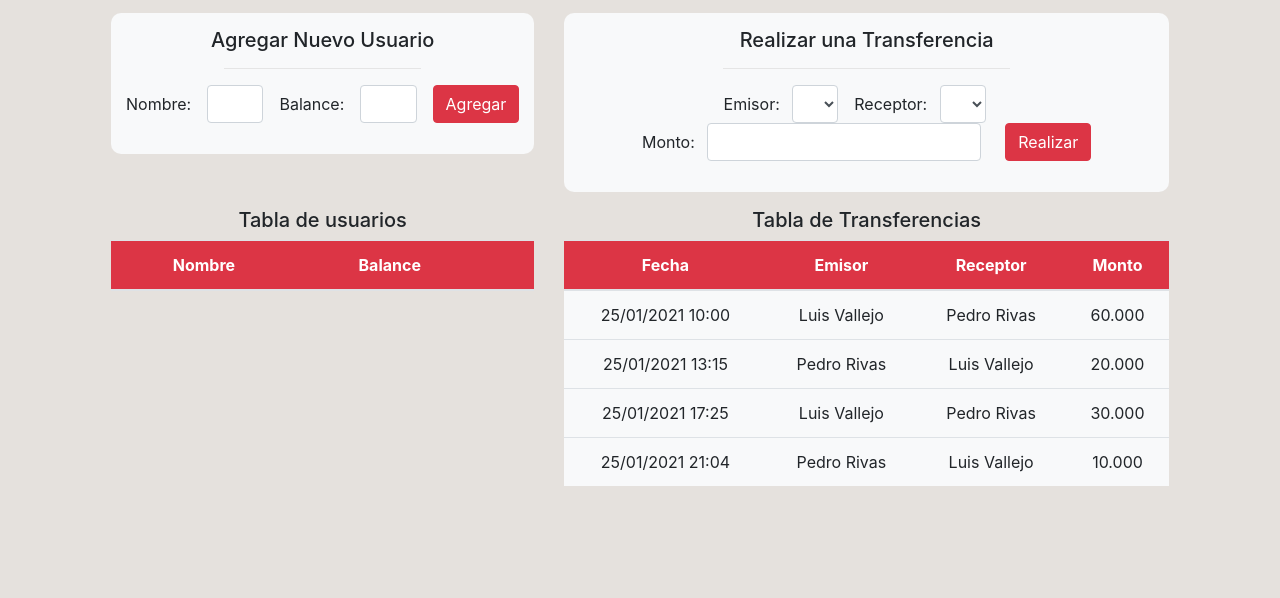
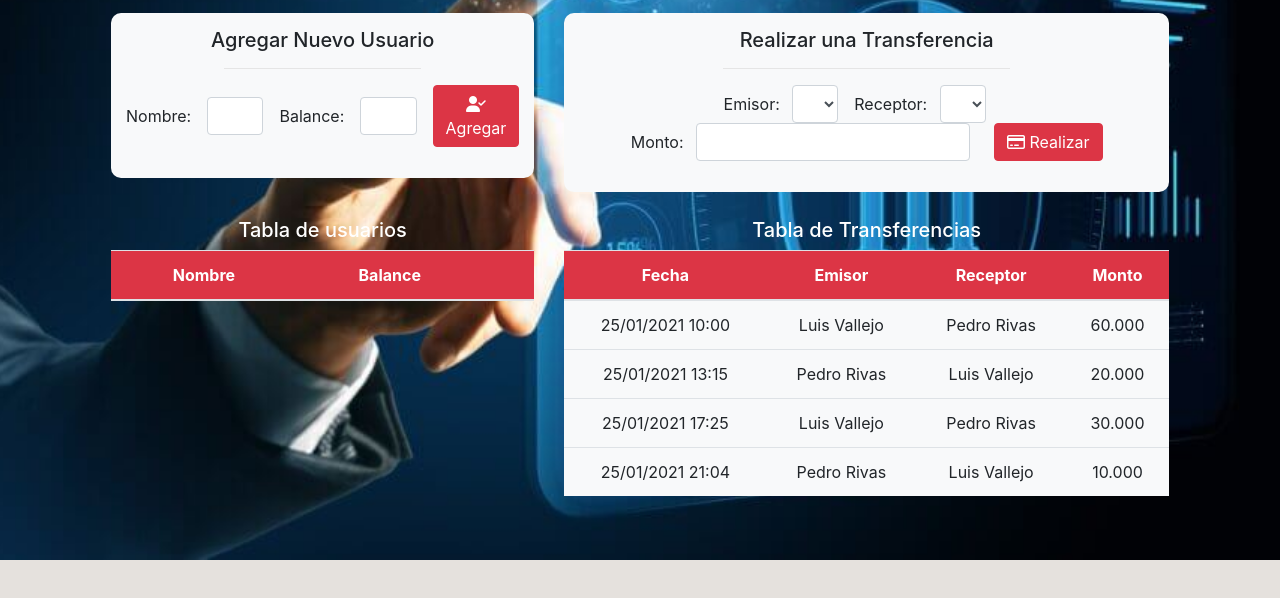
Before and after one commit to faguilarv/DesvBancoSolar, a website: page public/index.html in a window 1280 px wide. Shown: the part 190-788 px from the top of the page. Drawn offline with nearby package versions, Linux system fonts and the light colour scheme; no server answers.

Commit message:
se agrega Fontawesome, fondo y color blanco

```diff
--- a/public/assets/css/style.css
+++ b/public/assets/css/style.css
@@ -1,8 +1,12 @@
 
 
 body {
-    background: #e5e1dd;
-  }
+  background: #e5e1dd;
+  background-image: url(../img/fondo.jpg);
+  background-position: center;
+  background-repeat: no-repeat;
+  background-size: cover;
+}
   form {
     padding: 15px;
     background: #f8f9fa;
--- a/public/assets/js/app.js
+++ b/public/assets/js/app.js
@@ -93,9 +93,9 @@ const getUsuarios = async () => {
                     data-toggle="modal"
                     data-target="#exampleModal"
                     onclick="setInfoModal('${c.nombre}', '${c.balance}', '${c.id}')"
-                  >
+                  ><i class="fa-solid fa-file-pen"></i>
                     Editar</button
-                  ><button class="btn btn-danger" onclick="eliminarUsuario('${c.id}')">Eliminar</button>
+                  ><button class="btn btn-danger" onclick="eliminarUsuario('${c.id}')"><i class="fa-solid fa-trash-can"></i> Eliminar</button>
                 </td>
               </tr>
          `);
--- a/public/index.html
+++ b/public/index.html
@@ -10,6 +10,14 @@
       integrity="sha384-TX8t27EcRE3e/ihU7zmQxVncDAy5uIKz4rEkgIXeMed4M0jlfIDPvg6uqKI2xXr2"
       crossorigin="anonymous"
     />
+    <link
+      rel="stylesheet"
+      href="https://cdnjs.cloudflare.com/ajax/libs/font-awesome/6.5.2/css/all.min.css"
+      integrity="sha512-SnH5WK+bZxgPHs44uWIX+LLJAJ9/2PkPKZ5QiAj6Ta86w+fsb2TkcmfRyVX3pBnMFcV7oQPJkl9QevSCWr3W6A=="
+      crossorigin="anonymous"
+      referrerpolicy="no-referrer"
+    />
+
     <link rel="stylesheet" href="./assets/css/style.css" />
   </head>
   <body class="p-5">
@@ -27,7 +35,9 @@
               <input class="form-control d-inline mx-3" required />
               Balance:
               <input class="form-control d-inline mx-3" required />
-              <button type="submit" class="btn btn-danger">Agregar</button>
+              <button type="submit" class="btn btn-danger">
+                <i class="fa-solid fa-user-check"></i> Agregar
+              </button>
             </div>
           </div>
         </form>
@@ -68,13 +78,15 @@
                 />
               </div>
 
-              <button type="submit" class="btn btn-danger">Realizar</button>
+              <button type="submit" class="btn btn-danger">
+                <i class="fa-regular fa-credit-card"></i> Realizar
+              </button>
             </div>
           </div>
         </form>
       </div>
       <div class="col-12 row mt-3 mx-0 px-0">
-        <div class="col-12 col-sm-5 text-center">
+        <div class="col-12 col-sm-5 text-center text-white">
           <h5>Tabla de usuarios</h5>
           <table class="table bg-light">
             <thead class="bg-danger text-white">
@@ -86,7 +98,7 @@
           </table>
         </div>
 
-        <div class="col-12 col-sm-7 text-center">
+        <div class="col-12 col-sm-7 text-center text-white">
           <h5>Tabla de Transferencias</h5>
           <table class="table bg-light">
             <thead class="bg-danger text-white">
```
Also changed, not shown: public/assets/img/fondo.jpg (added).
